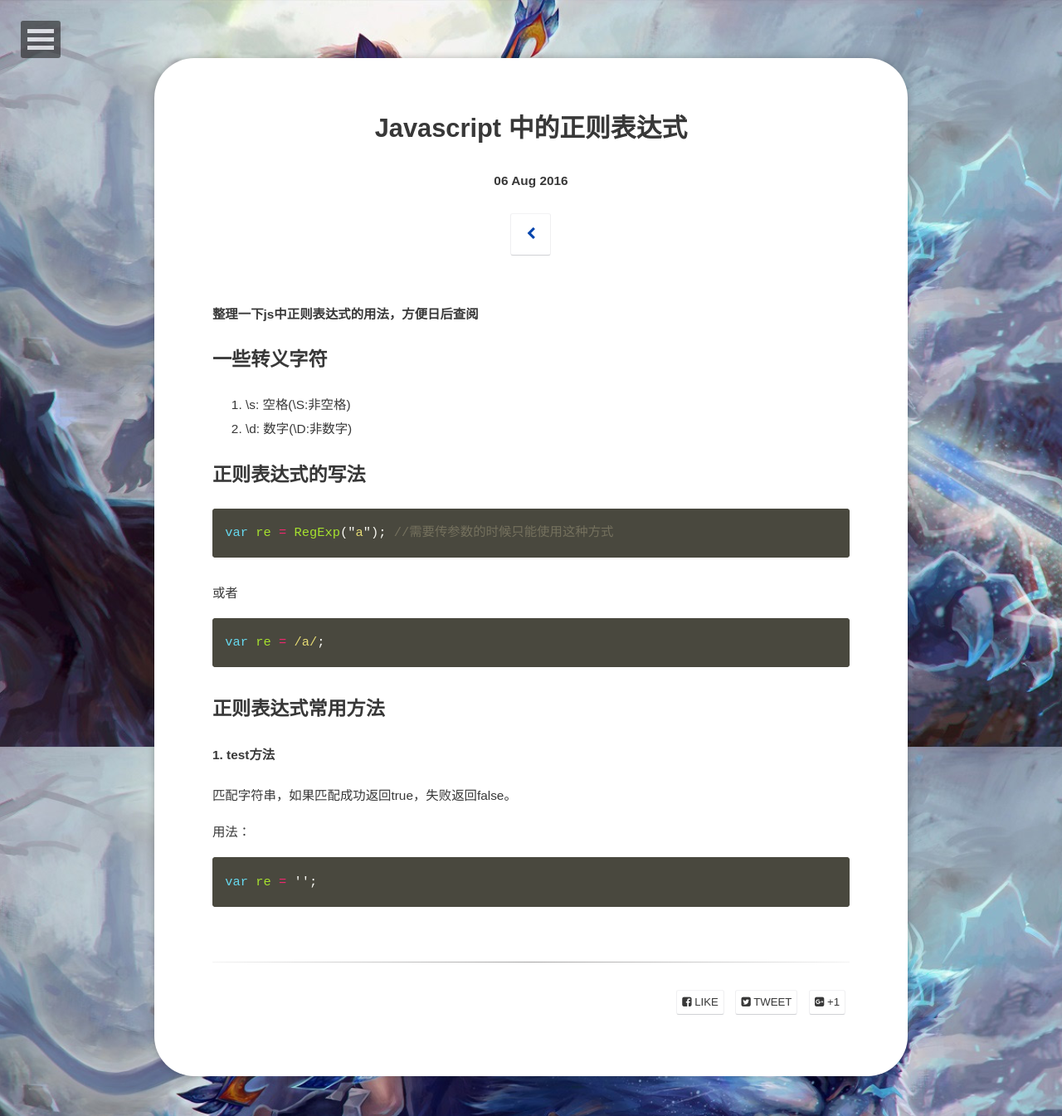
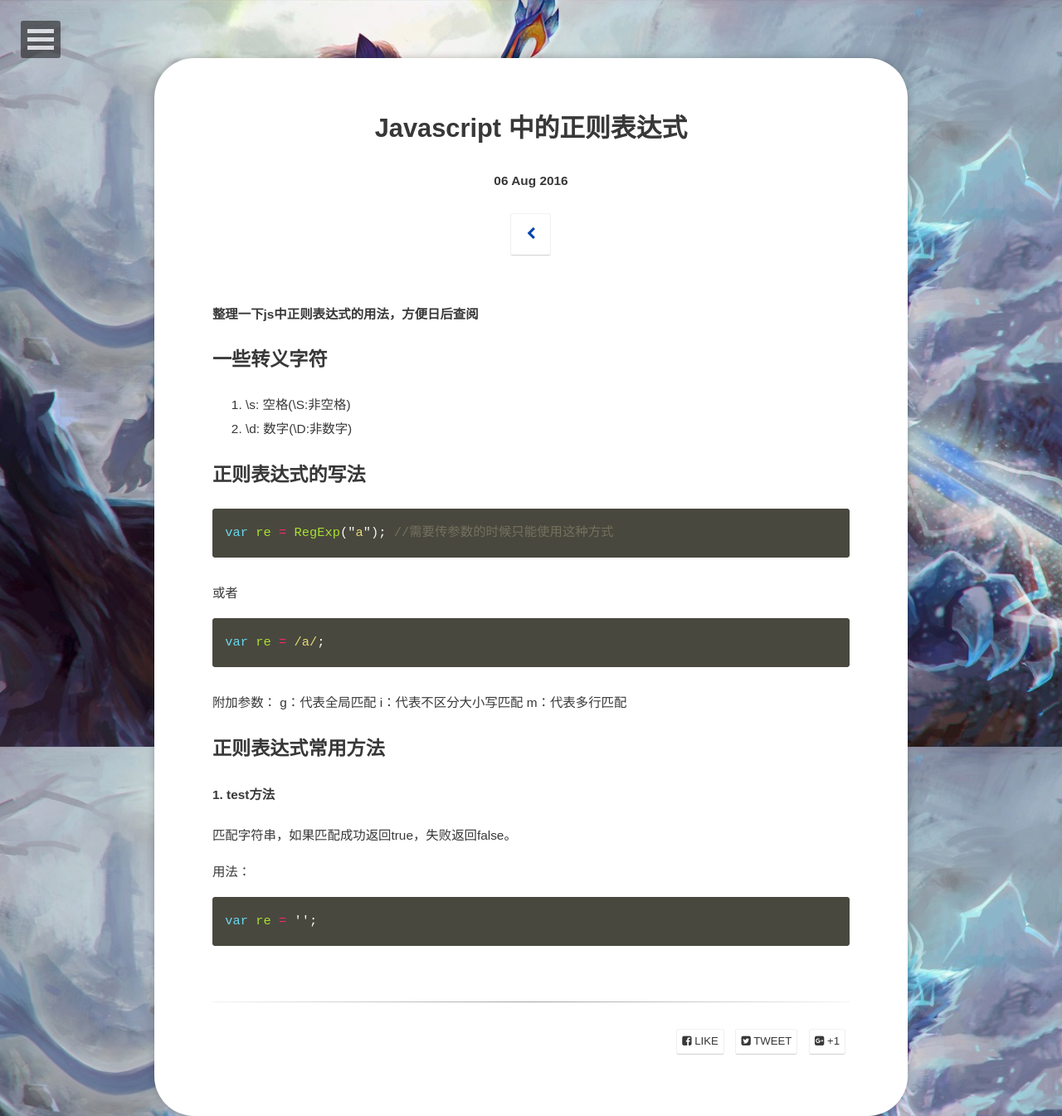
Before and after one commit to sandofsuro/sandofsuro.github.io, a Jekyll site: the page built from _posts/2016-08-06-regex.md, in a window 1280 px wide. Shown: the whole page at 83% size. Built offline with Jekyll 4.4.1, drawn with Linux system fonts in a browser that asks for light colours; some web fonts are replaced.

Commit message:
push an article

````diff
--- a/_posts/2016-08-06-regex.md
+++ b/_posts/2016-08-06-regex.md
@@ -23,6 +23,11 @@ var re = RegExp("a"); //需要传参数的时候只能使用这种方式
 var re = /a/;
 ```
 
+附加参数：
+g：代表全局匹配
+i：代表不区分大小写匹配
+m：代表多行匹配
+
 ## 正则表达式常用方法
 
 #### 1. test方法
````
